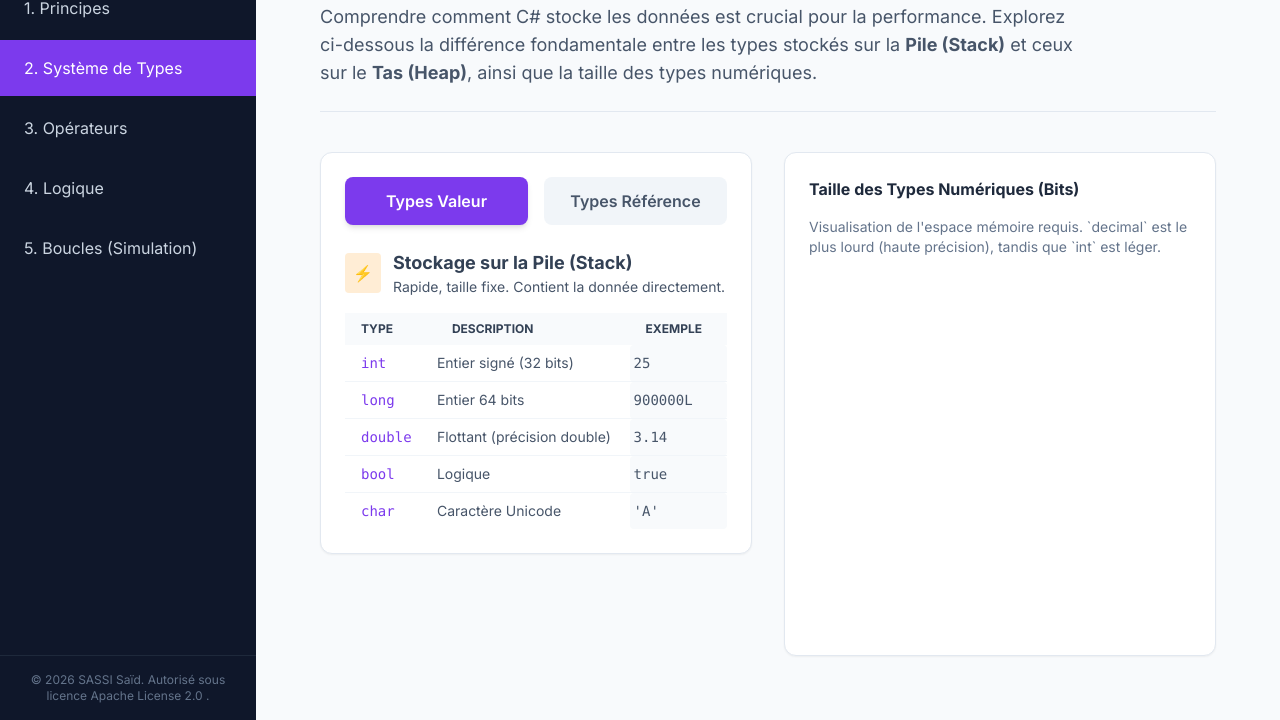
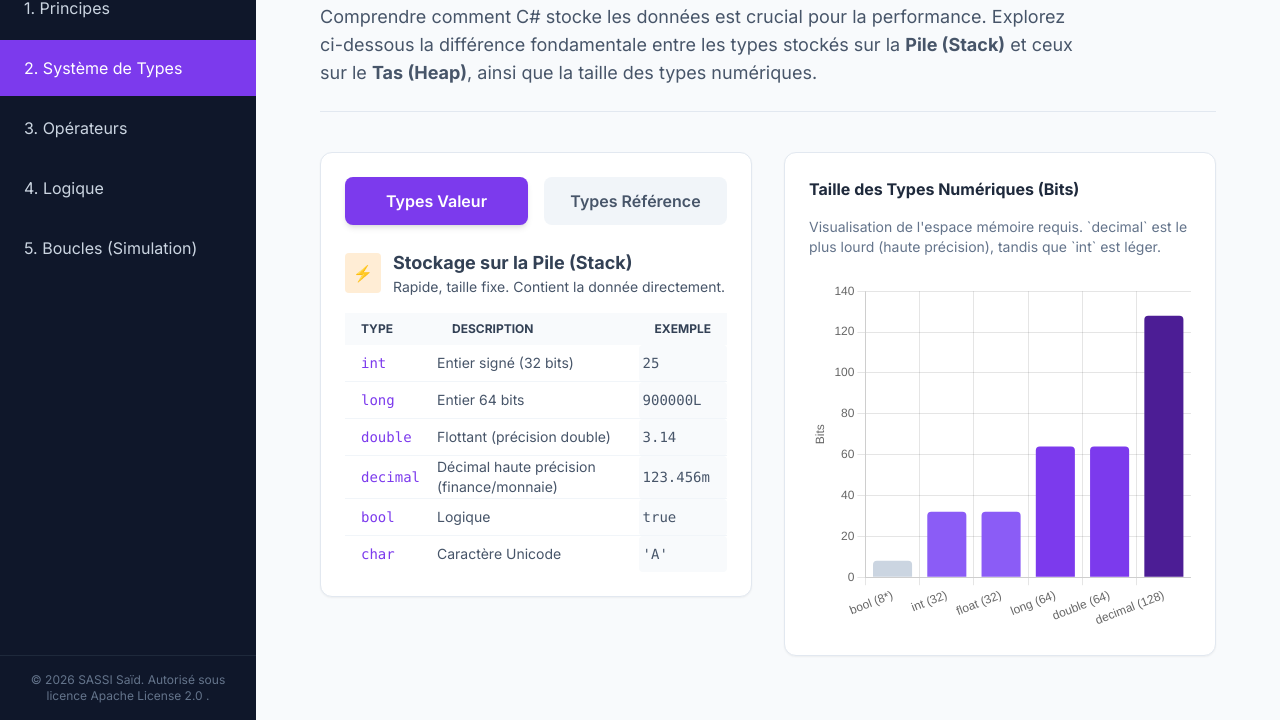
Before and after one commit to happy-oodiroo/C-Sharp-Mastery, a plain HTML site: page index.html in a window 1280 px wide. Both pictures are taken after a click on the button "2. Système de Types". Shown: the part 117-837 px from the top of the page. Drawn offline with nearby package versions, Linux system fonts and the light colour scheme.

Commit message:
mise à jour

```diff
--- a/index.html
+++ b/index.html
@@ -284,6 +284,11 @@
                                             <td class="px-4 py-2 font-mono text-violet-600">double</td>
                                             <td>Flottant (précision double)</td>
                                             <td class="font-mono bg-slate-50 rounded px-1">3.14</td>
+                                        </tr>
+                                        <tr>
+                                            <td class="px-4 py-2 font-mono text-violet-600">decimal</td>
+                                            <td>Décimal haute précision (finance/monnaie)</td>
+                                            <td class="font-mono bg-slate-50 rounded px-1">123.456m</td>
                                         </tr>
                                         <tr>
                                             <td class="px-4 py-2 font-mono text-violet-600">bool</td>
@@ -675,7 +680,7 @@
 
             if (window.innerWidth < 768) toggleMenu(); // Ferme le menu après sélection sur mobile
 
-            if (id === 'types') renderChart();
+            if (id === 'types') renderTypesChart();
         }
 
 
```
